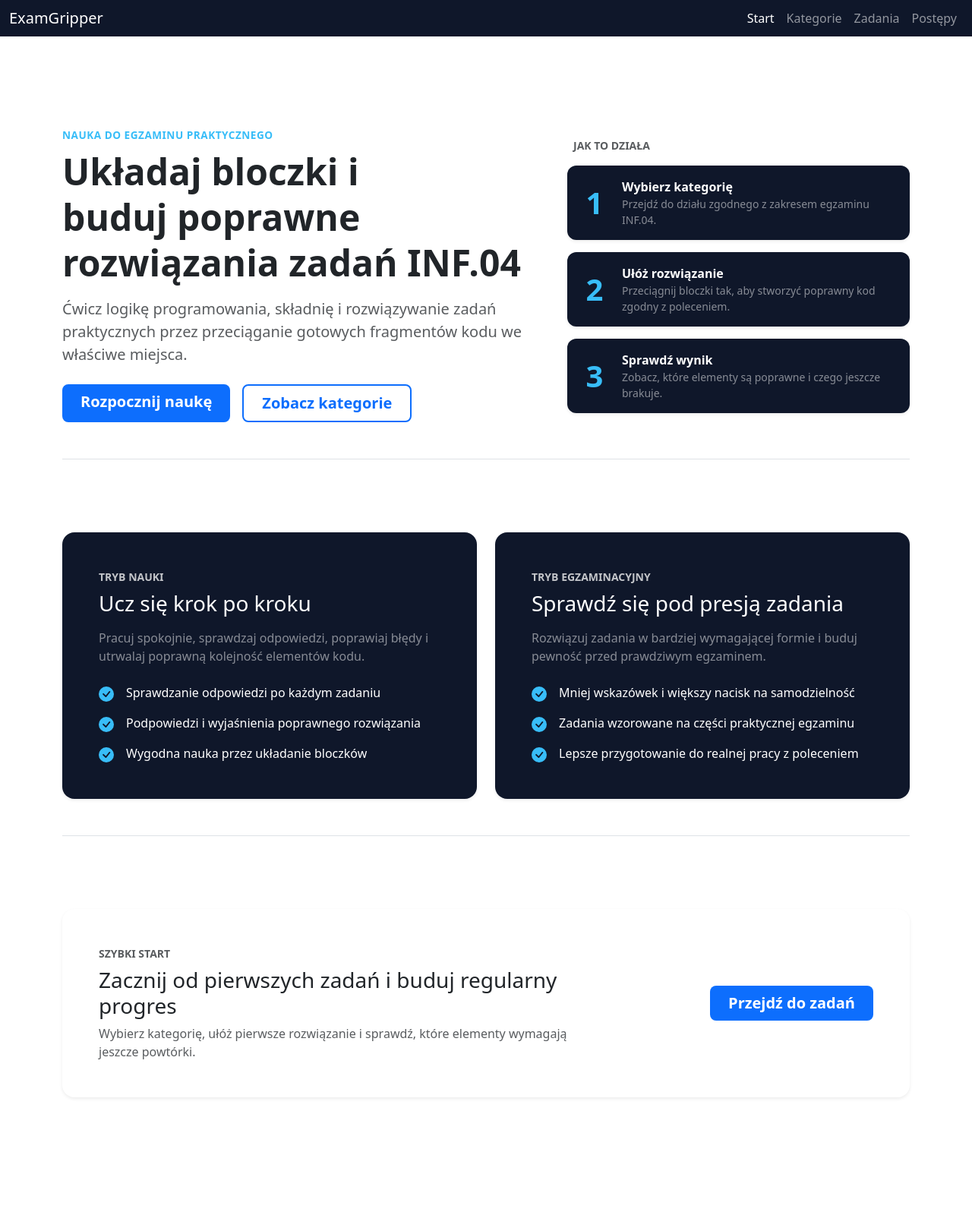
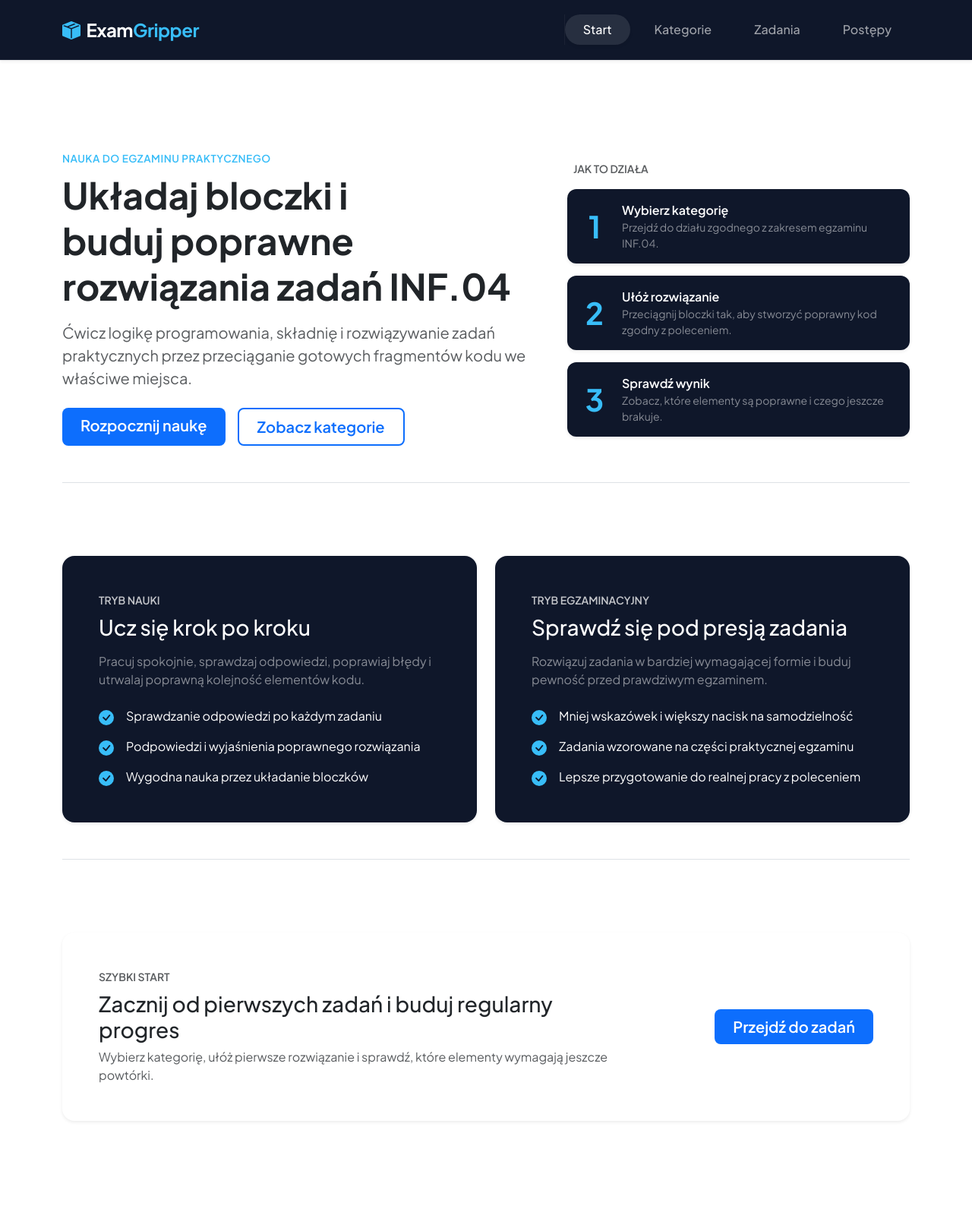
Before and after one commit to Slawomir125/ExamGripper, a PHP site: page / in a window 1280 px wide. Shown: the whole page at 76% size. Before the commit the page ends 1446 px from the top, so only its background shows below. Run offline with PHP 8.4, Linux system fonts and the light colour scheme.

Commit message:
UI-changes-end

```diff
--- a/app/components/menu.php
+++ b/app/components/menu.php
@@ -21,18 +21,48 @@ function menuPath(string $url): string
 $currentPath = menuPath(fwCurrentPath());
 ?>
 
-<nav class="navbar navbar-expand-lg navbar-dark py-1" style="background-color: #0f172a !important;">
-  <div class="container-fluid">
-    <a class="navbar-brand" href="#">
-      ExamGripper
+<style>
+.custom-nav-link {
+    color: rgba(255, 255, 255, 0.6) !important;
+    transition: all 0.2s ease-in-out;
+}
+.custom-nav-link:hover {
+    color: #fff !important;
+    background-color: rgba(255, 255, 255, 0.08);
+}
+.custom-nav-link.active {
+    color: #fff !important;
+    background-color: rgba(255, 255, 255, 0.1);
+}
+</style>
+
+<nav class="navbar navbar-expand-lg navbar-dark shadow-sm py-3" style="background-color: #0f172a !important; border-bottom: 1px solid rgba(255,255,255,0.05);">
+  <div class="container position-relative">
+
+    <a class="navbar-brand d-flex align-items-center gap-2 fw-bold fs-4 m-0" style="color: #fff; letter-spacing: -0.5px;" href="<?= route('index') ?>">
+      <span style="color: #38bdf8; display: flex;">
+        <i class="bi bi-box-seam-fill" style="font-size: 1.5rem; line-height: 1;"></i>
+      </span>
+      <span>Exam<span style="color: #38bdf8;">Gripper</span></span>
     </a>
 
-    <button class="navbar-toggler" type="button" data-bs-toggle="collapse" data-bs-target="#mainMenu">
+    <button class="navbar-toggler border-0 shadow-none p-2" type="button" data-bs-toggle="offcanvas" data-bs-target="#mobileOffcanvas">
       <span class="navbar-toggler-icon"></span>
     </button>
 
-    <div class="collapse navbar-collapse" id="mainMenu">
-      <div class="navbar-nav ms-auto">
+    <div class="offcanvas-lg offcanvas-end" tabindex="-1" id="mobileOffcanvas" style="background-color: #0f172a; border-left: 1px solid rgba(255,255,255,0.05);">
+      <div class="offcanvas-header py-4 px-4 border-bottom" style="border-color: rgba(255,255,255,0.05) !important;">
+        <h5 class="offcanvas-title d-flex align-items-center gap-2 fw-bold text-white m-0">
+          <span style="color: #38bdf8; display: flex;">
+            <i class="bi bi-box-seam-fill" style="font-size: 1.25rem;"></i>
+          </span>
+          Exam<span style="color: #38bdf8;">Gripper</span>
+        </h5>
+        <button type="button" class="btn-close btn-close-white shadow-none" data-bs-dismiss="offcanvas" data-bs-target="#mobileOffcanvas" aria-label="Close"></button>
+      </div>
+
+      <div class="offcanvas-body px-4 px-lg-0 py-4 py-lg-0">
+        <div class="navbar-nav ms-auto gap-2">
           <?php foreach ($items as $item): ?>
             <?php
               $url = (string) ($item['url'] ?? '');
@@ -42,7 +72,7 @@ $currentPath = menuPath(fwCurrentPath());
             ?>
 
             <a
-            class="nav-link <?= $isActive ? 'active' : '' ?>"
+              class="nav-link custom-nav-link fw-medium px-4 py-2 rounded-pill text-center text-lg-start <?= $isActive ? 'active shadow-sm' : '' ?>"
               href="<?= htmlspecialchars(fwUrl($url), ENT_QUOTES, 'UTF-8') ?>"
             >
               <?= htmlspecialchars($label, ENT_QUOTES, 'UTF-8') ?>
@@ -51,4 +81,6 @@ $currentPath = menuPath(fwCurrentPath());
         </div>
       </div>
     </div>
+
+  </div>
 </nav>
--- a/framework/shell.php
+++ b/framework/shell.php
@@ -9,9 +9,18 @@ $bodyClass = $templateData['bodyClass'] ?? '';
   <title><?= htmlspecialchars($title, ENT_QUOTES, 'UTF-8') ?></title>
 
   <link href="https://cdn.jsdelivr.net/npm/bootstrap@5.3.3/dist/css/bootstrap.min.css" rel="stylesheet">
-  <link href="<?= $assetsBase ?>/app.css?v=7" rel="stylesheet">
   <link rel="stylesheet" href="https://cdn.jsdelivr.net/npm/bootstrap-icons@1.13.1/font/bootstrap-icons.css">
 
+  <link rel="preconnect" href="https://fonts.googleapis.com">
+  <link rel="preconnect" href="https://fonts.gstatic.com" crossorigin>
+  <link href="https://fonts.googleapis.com/css2?family=Plus+Jakarta+Sans:wght@400;500;600;700;800&display=swap" rel="stylesheet">
+  <style>
+    body {
+        font-family: 'Plus Jakarta Sans', sans-serif !important;
+    }
+  </style>
+
+  <link href="<?= $assetsBase ?>/app.css?v=7" rel="stylesheet">
 
 
   <script src="<?= $assetsBase ?>/app.js?v=8"></script>
```
Also changed, not shown: 3 other files. Lines whose indentation alone changed are shown as unchanged.
